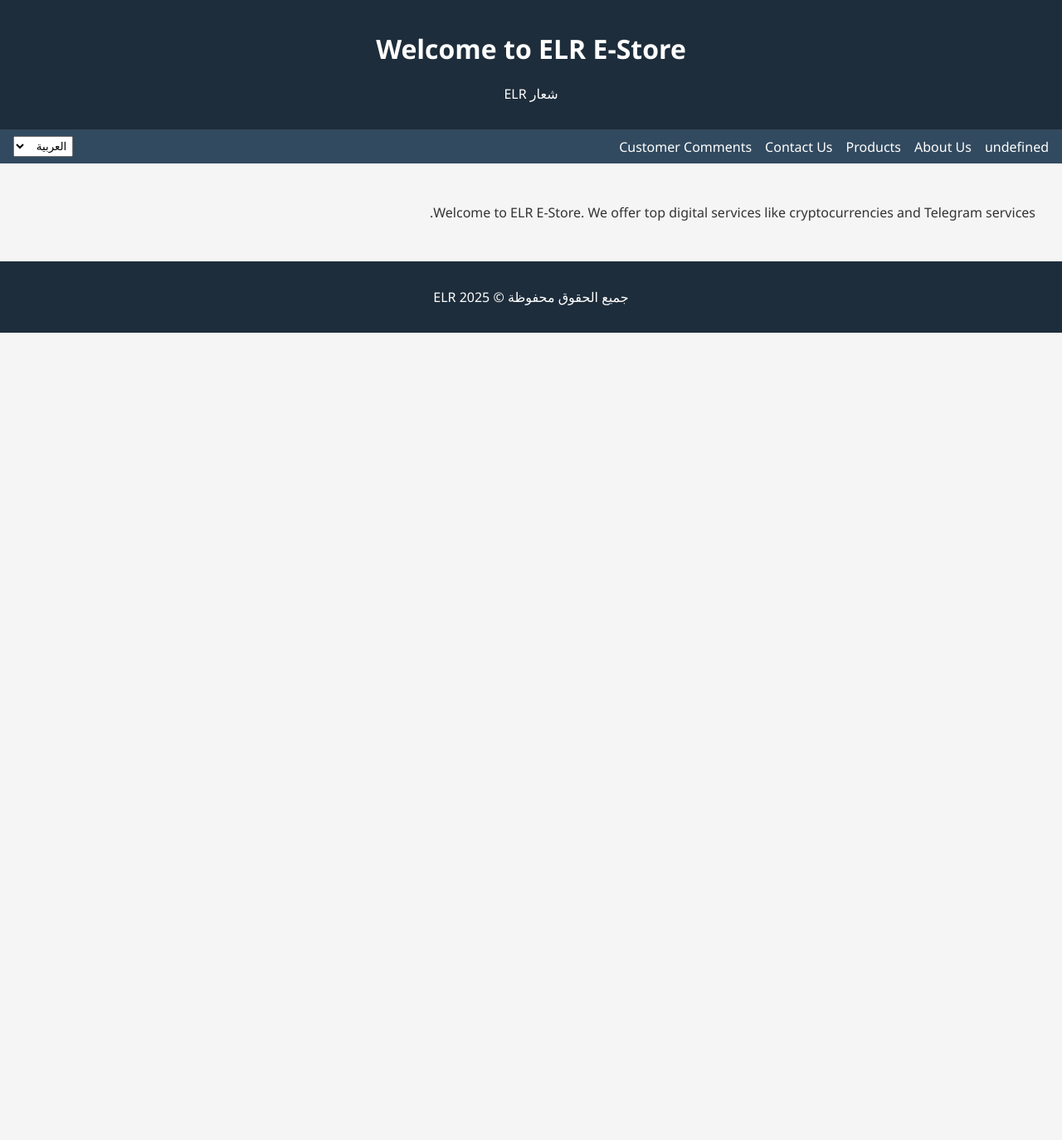
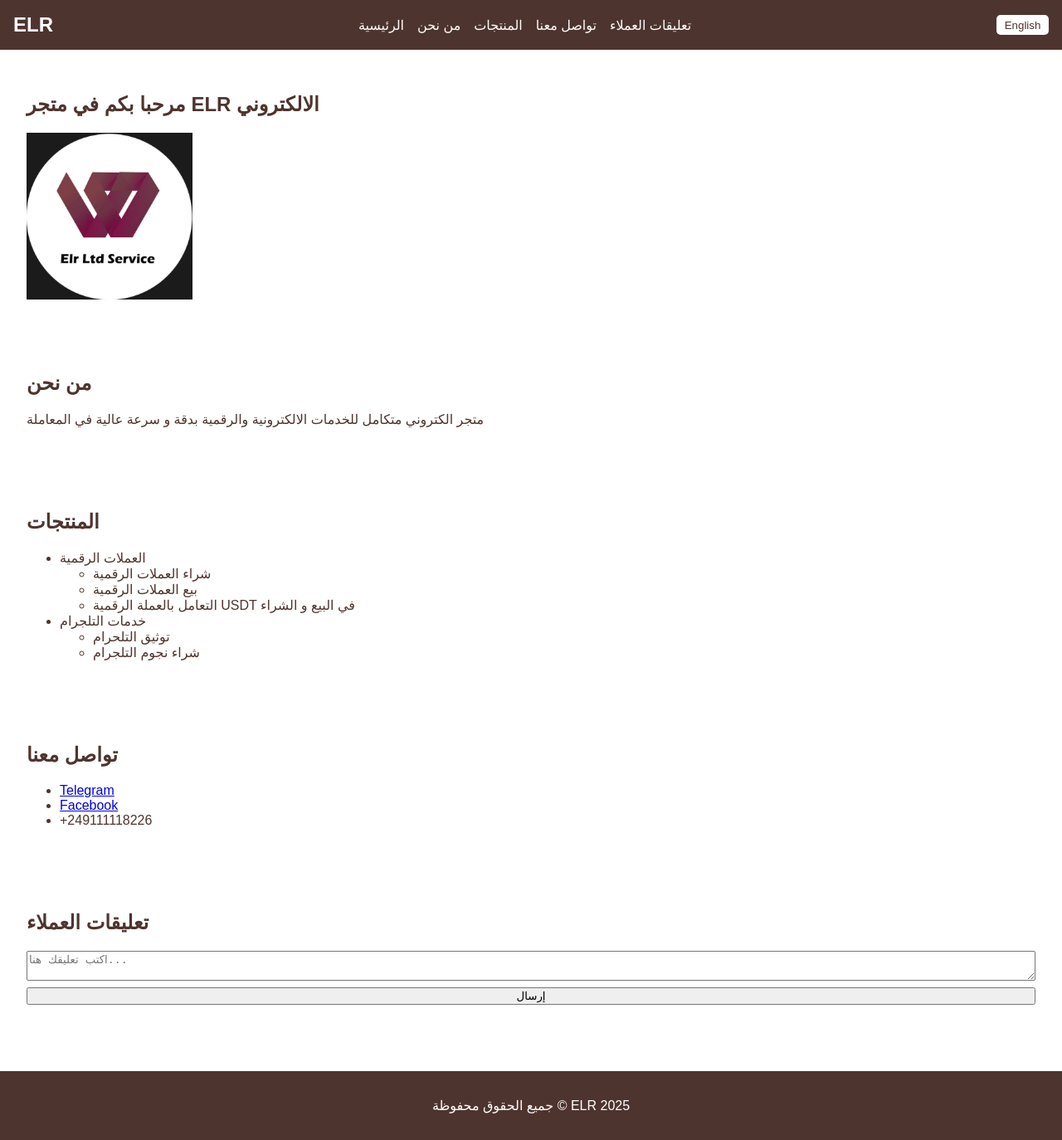
Before and after one commit to Elrservice/ElrLtd-, a plain HTML site: page index.html in a window 1280 px wide. Shown: the whole page at 83% size. Before the commit the page ends 800 px from the top, so only its background shows below. Drawn offline with Linux system fonts and the light colour scheme.

Commit message:
Update index.html

```diff
--- a/index.html
+++ b/index.html
@@ -1,219 +1,187 @@
-<!DOCTYPE html><html lang="ar">
-<head>
-  <meta charset="UTF-8" />
-  <meta name="viewport" content="width=device-width, initial-scale=1" />
+<!DOCTYPE html><html lang="ar"><head>
+  <meta charset="UTF-8">
+  <meta name="viewport" content="width=device-width, initial-scale=1.0">
   <title>متجر ELR الإلكتروني</title>
   <style>
     body {
-      font-family: 'Segoe UI', sans-serif;
       margin: 0;
-      padding: 0;
-      direction: rtl;
-      background: #f5f5f5;
-      color: #333;
-    }
-    header, footer {
-      background-color: #1e2d3b;
+      font-family: 'Cairo', sans-serif;
+      background-color: #fff;
+      color: #4e342e;
+    }header {
+  background-color: #4e342e;
   color: white;
-      text-align: center;
   padding: 1rem;
-    }
-    nav {
-      background-color: #324a5f;
   display: flex;
   justify-content: space-between;
   align-items: center;
-      padding: 0.5rem 1rem;
+  flex-wrap: wrap;
 }
-    nav .menu {
+
+.logo {
+  font-size: 1.5rem;
+  font-weight: bold;
+}
+
+nav {
   display: flex;
   gap: 1rem;
-      flex-wrap: wrap;
 }
+
 nav a {
   color: white;
   text-decoration: none;
 }
-    nav select {
-      padding: 0.2rem;
+
+.lang-toggle {
+  background-color: white;
+  color: #4e342e;
+  border: none;
+  padding: 0.3rem 0.6rem;
+  cursor: pointer;
+  border-radius: 5px;
 }
-    .menu-toggle {
-      font-size: 24px;
-      cursor: pointer;
-      display: none;
-    }
-    .content {
+
+section {
   padding: 2rem;
 }
-    .comment-card {
-      background-color: #fdf7f2;
-      border: 1px solid #d2b48c;
-      border-radius: 8px;
-      padding: 10px;
-      margin-top: 10px;
-      box-shadow: 0 2px 5px rgba(0,0,0,0.1);
+
+footer {
+  background-color: #4e342e;
+  color: white;
+  text-align: center;
+  padding: 1rem;
+  margin-top: 2rem;
 }
-    textarea {
-      width: 100%;
-      height: 100px;
-      padding: 10px;
-      margin-top: 10px;
-    }
-    button {
-      padding: 0.5rem 1rem;
-      margin-top: 10px;
-      background-color: #324a5f;
-      color: white;
-      border: none;
+
+.menu-icon {
+  display: none;
+  font-size: 1.5rem;
   cursor: pointer;
 }
+
+.nav-links {
+  display: flex;
+}
+
+.comment-box {
+  display: flex;
+  flex-direction: column;
+  gap: 0.5rem;
+}
+
+.comment-list {
+  margin-top: 1rem;
+}
+
+.comment-item {
+  background-color: #efebe9;
+  padding: 1rem;
+  border-radius: 10px;
+  margin-bottom: 0.5rem;
+}
+
 @media (max-width: 768px) {
-      .menu {
+  nav {
     display: none;
     flex-direction: column;
-        gap: 10px;
+    width: 100%;
   }
-      .menu.show {
+
+  .nav-links.active {
     display: flex;
   }
-      .menu-toggle {
+
+  .menu-icon {
     display: block;
-        color: white;
-      }
-    }
-  </style>
-</head>
-<body>
-  <header>
-    <h1 id="greeting">مرحباً بكم في متجر ELR الالكتروني</h1>
-    <p>شعار ELR</p>
-  </header>
-  <nav>
-    <span class="menu-toggle" onclick="toggleMenu()">☰</span>
-    <div class="menu" id="menu">
-      <a href="#home" onclick="loadPage('home')" id="nav-home">الرئيسية</a>
-      <a href="#about" onclick="loadPage('about')" id="nav-about">من نحن</a>
-      <a href="#products" onclick="loadPage('products')" id="nav-products">المنتجات</a>
-      <a href="#contact" onclick="loadPage('contact')" id="nav-contact">تواصل معنا</a>
-      <a href="#comments" onclick="loadPage('comments')" id="nav-comments">تعليقات العملاء</a>
-    </div>
-    <select onchange="switchLang(this.value)">
-      <option value="ar">العربية</option>
-      <option value="en">English</option>
-    </select>
-  </nav>
-  <div class="content" id="page-content">
-    <!-- المحتوى يتغير هنا -->
-  </div>
-  <footer>
-    <p>جميع الحقوق محفوظة © ELR 2025</p>
-  </footer>  <script>
-    let currentLang = 'ar';
-
-    const translations = {
-      ar: {
-        greeting: "مرحباً بكم في متجر ELR الالكتروني",
-        about: "من نحن",
-        products: "المنتجات",
-        contact: "تواصل معنا",
-        comments: "تعليقات العملاء",
-        writeComment: "اكتب تعليقك هنا...",
-        submit: "إرسال",
-        homeContent: "مرحباً بكم في متجر ELR الإلكتروني. نحن نقدم أفضل الخدمات الرقمية مثل العملات وخدمات التلجرام.",
-        aboutContent: "نحن فريق متخصص في تقديم خدمات العملات الرقمية وخدمات التليجرام باحترافية.",
-        productsContent: "- عملات رقمية\n- بطاقات فيزا\n- خدمات التليجرام: توثيق، نجوم، دعم.",
-        contactContent: "للتواصل:\nTelegram: @elr_service\nFacebook: fb.com/elr.service",
-      },
-      en: {
-        greeting: "Welcome to ELR E-Store",
-        about: "About Us",
-        products: "Products",
-        contact: "Contact Us",
-        comments: "Customer Comments",
-        writeComment: "Write your comment here...",
-        submit: "Submit",
-        homeContent: "Welcome to ELR E-Store. We offer top digital services like cryptocurrencies and Telegram services.",
-        aboutContent: "We are a team specialized in providing digital currencies and professional Telegram services.",
-        productsContent: "- Crypto currencies\n- Visa cards\n- Telegram services: Verification, Stars, Support.",
-        contactContent: "Contact us:\nTelegram: @elr_service\nFacebook: fb.com/elr.service",
-      }
-    };
-
-    function toggleMenu() {
-      document.getElementById("menu").classList.toggle("show");
-    }
-
-    function switchLang(lang) {
-      currentLang = lang;
-      document.body.dir = (lang === 'ar') ? 'rtl' : 'ltr';
-      document.getElementById("greeting").innerText = translations[lang].greeting;
-      document.getElementById("nav-home").innerText = translations[lang].home;
-      document.getElementById("nav-about").innerText = translations[lang].about;
-      document.getElementById("nav-products").innerText = translations[lang].products;
-      document.getElementById("nav-contact").innerText = translations[lang].contact;
-      document.getElementById("nav-comments").innerText = translations[lang].comments;
-      loadPage(window.location.hash.replace('#', '') || 'home');
-    }
-
-    function loadPage(page) {
-      let content = '';
-      if (page === 'home') content = `<p>${translations[currentLang].homeContent}</p>`;
-      else if (page === 'about') content = `<p>${translations[currentLang].aboutContent}</p>`;
-      else if (page === 'products') content = `<pre>${translations[currentLang].productsContent}</pre>`;else if (page === 'contact') content = `<pre>${translations[currentLang].contactContent}</pre>`;
-  else if (page === 'comments') {
-    content = `
-      <h2>${translations[currentLang].comments}</h2>
-      <textarea placeholder="${translations[currentLang].writeComment}"></textarea>
-      <button>${translations[currentLang].submit}</button>
-      <div id="comments-container"></div>
-    `;
-  }
-  document.getElementById("page-content").innerHTML = content;
-  if (page === 'comments') setupCommentForm();
-}
-
-function setupCommentForm() {
-  const button = document.querySelector("#page-content button");
-  const textarea = document.querySelector("#page-content textarea");
-  const commentsContainer = document.getElementById("comments-container");
-
-  if (button && textarea && commentsContainer) {
-    button.addEventListener("click", () => {
-      const text = textarea.value.trim();
-      if (text) {
-        saveComment(text);
-        textarea.value = "";
-        displayComments();
-      }
-    });
-    displayComments();
+    order: -1;
   }
 }
 
-function saveComment(commentText) {
-  let comments = JSON.parse(localStorage.getItem("elrComments")) || [];
-  comments.push(commentText);
-  localStorage.setItem("elrComments", JSON.stringify(comments));
+  </style>
+</head><body>
+  <header>
+    <div class="menu-icon" onclick="toggleMenu()">☰</div>
+    <div class="logo">ELR</div>
+    <nav class="nav-links" id="navLinks">
+      <a href="#home" data-en="Home">الرئيسية</a>
+      <a href="#about" data-en="About Us">من نحن</a>
+      <a href="#products" data-en="Products">المنتجات</a>
+      <a href="#contact" data-en="Contact Us">تواصل معنا</a>
+      <a href="#comments" data-en="Customer Comments">تعليقات العملاء</a>
+    </nav>
+    <button class="lang-toggle" onclick="toggleLanguage()">English</button>
+  </header>  <section id="home">
+    <h1 data-en="Welcome to ELR Online Store">مرحبا بكم في متجر ELR الالكتروني</h1>
+    <img src="logo.png" alt="شعار ELR" style="max-width: 200px;">
+  </section>  <section id="about">
+    <h2 data-en="About Us">من نحن</h2>
+    <p data-en="An integrated online store for digital and electronic services with high accuracy and speed.">متجر الكتروني متكامل للخدمات الالكترونية والرقمية بدقة و سرعة عالية في المعاملة</p>
+  </section>  <section id="products">
+    <h2 data-en="Products">المنتجات</h2>
+    <ul>
+      <li data-en="Digital Currencies">العملات الرقمية
+        <ul>
+          <li data-en="Buy digital currencies">شراء العملات الرقمية</li>
+          <li data-en="Sell digital currencies">بيع العملات الرقمية</li>
+          <li data-en="USDT transactions">التعامل بالعملة الرقمية USDT في البيع و الشراء</li>
+        </ul>
+      </li>
+      <li data-en="Telegram Services">خدمات التلجرام
+        <ul>
+          <li data-en="Telegram Verification">توثيق التلحرام</li>
+          <li data-en="Buy Telegram Stars">شراء نجوم التلجرام</li>
+        </ul>
+      </li>
+    </ul>
+  </section>  <section id="contact">
+    <h2 data-en="Contact Us">تواصل معنا</h2>
+    <ul>
+      <li><a href="https://t.me/ElnourMohammedAhmed">Telegram</a></li>
+      <li><a href="https://facebook.me/ElnourMohammedAhmed">Facebook</a></li>
+      <li>+249111118226</li>
+    </ul>
+  </section>  <section id="comments">
+    <h2 data-en="Customer Comments">تعليقات العملاء</h2>
+    <div class="comment-box">
+      <textarea id="commentInput" placeholder="اكتب تعليقك هنا..."></textarea>
+      <button onclick="submitComment()">إرسال</button>
+    </div>
+    <div class="comment-list" id="commentList"></div>
+  </section>  <footer>
+    <p data-en="All rights reserved © ELR 2025">جميع الحقوق محفوظة © ELR 2025</p>
+  </footer>  <script>
+    function toggleMenu() {
+      document.getElementById("navLinks").classList.toggle("active");
     }
 
-function displayComments() {
-  const commentsContainer = document.getElementById("comments-container");
-  if (!commentsContainer) return;
-  commentsContainer.innerHTML = "";
-  const comments = JSON.parse(localStorage.getItem("elrComments")) || [];
-  comments.forEach((text) => {
-    const card = document.createElement("div");
-    card.className = "comment-card";
-    card.innerHTML = `<p>${text}</p>`;
-    commentsContainer.appendChild(card);
+    function toggleLanguage() {
+      const btn = document.querySelector(".lang-toggle");
+      const isArabic = btn.textContent === "English";
+      btn.textContent = isArabic ? "العربية" : "English";
+
+      document.querySelectorAll('[data-en]').forEach(el => {
+        const arabic = el.textContent;
+        const english = el.getAttribute('data-en');
+        if (isArabic) {
+          el.setAttribute('data-ar', arabic);
+          el.textContent = english;
+        } else {
+          el.textContent = el.getAttribute('data-ar');
+        }
       });
     }
 
-window.onload = () => {
-  const lang = navigator.language.startsWith("en") ? "en" : "ar";
-  switchLang(lang);
+    function submitComment() {
+      const input = document.getElementById("commentInput");
+      const list = document.getElementById("commentList");
+      const text = input.value.trim();
+      if (text !== "") {
+        const comment = document.createElement("div");
+        comment.className = "comment-item";
+        comment.textContent = text;
+        list.appendChild(comment);
+        input.value = "";
       }
-
-  </script>
-</body>
-</html>
+    }
+  </script></body></html>
```
Lines whose indentation alone changed are shown as unchanged.
